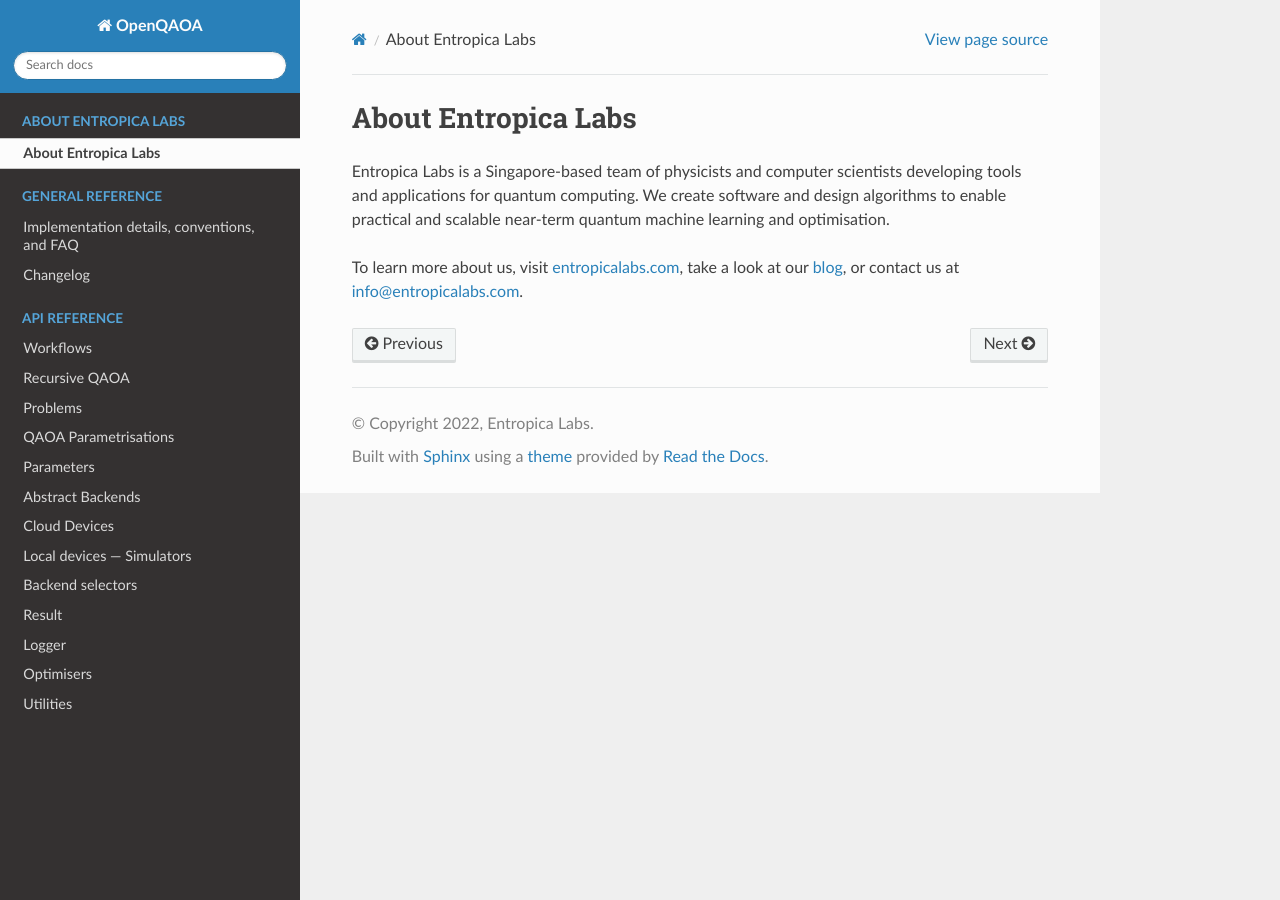
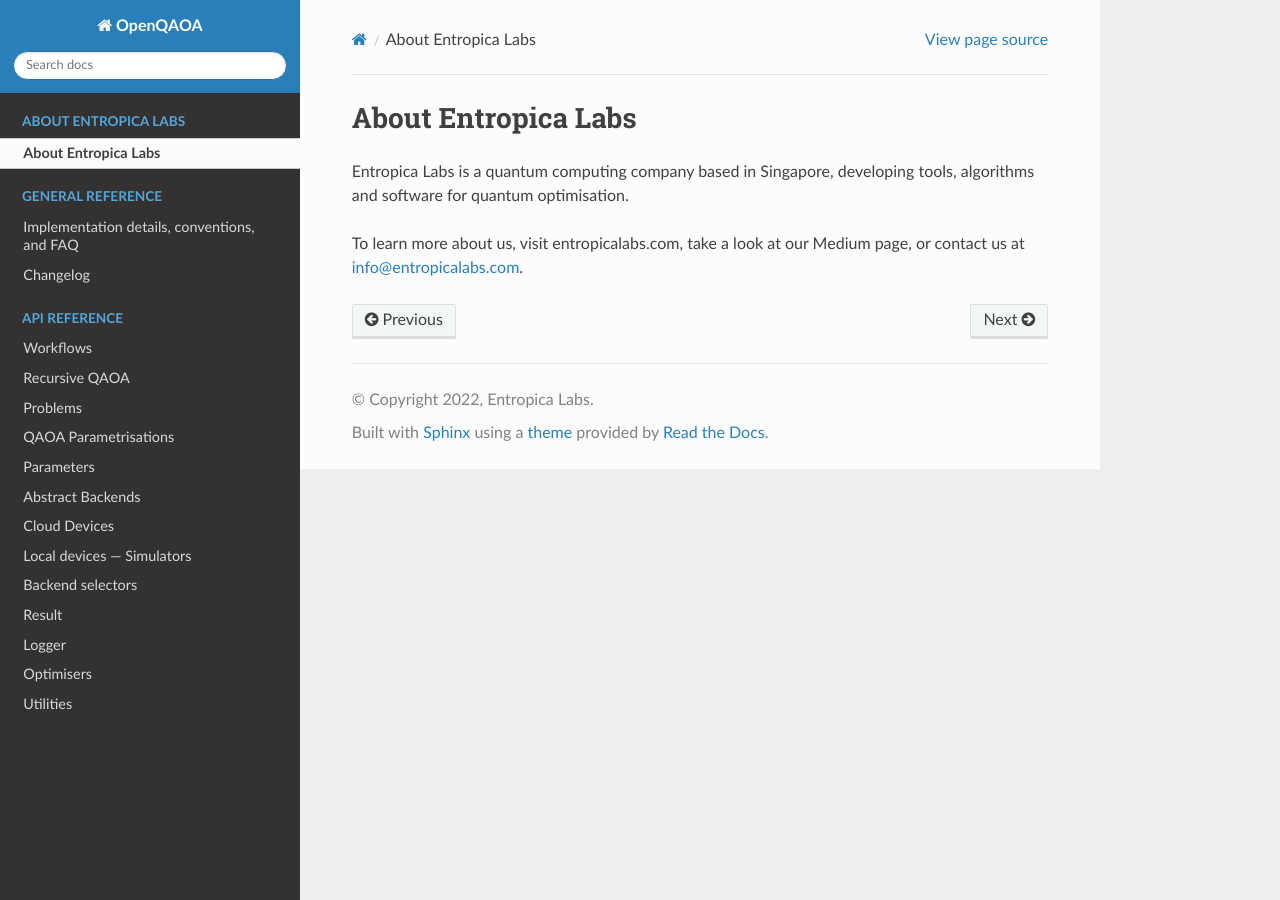
Before and after one commit to entropicalabs/openqaoa, a Sphinx documentation site: the page built from docs/source/about.rst, in a window 1280 px wide. Built offline with Sphinx 7.4.7 and the Read the Docs theme 2.0.0, drawn with Linux system fonts in a browser that asks for light colours; pages that are not in the unit, such as notebooks, are missing from menus.

Commit message:
Update about.rst

```diff
--- a/docs/source/about.rst
+++ b/docs/source/about.rst
@@ -1,6 +1,6 @@
 About Entropica Labs
 ====================
 
-Entropica Labs is a Singapore-based team of physicists and computer scientists developing tools and applications for quantum computing. We create software and design algorithms to enable practical and scalable near-term quantum machine learning and optimisation.
+Entropica Labs is a quantum computing company based in Singapore, developing tools, algorithms and software for quantum optimisation.
 
-To learn more about us, visit `entropicalabs.com <https://entropicalabs.com/>`_, take a look at our `blog <https://medium.com/@entropicalabs>`_, or contact us at info@entropicalabs.com.
+To learn more about us, visit entropicalabs.com, take a look at our Medium page, or contact us at info@entropicalabs.com.
```
